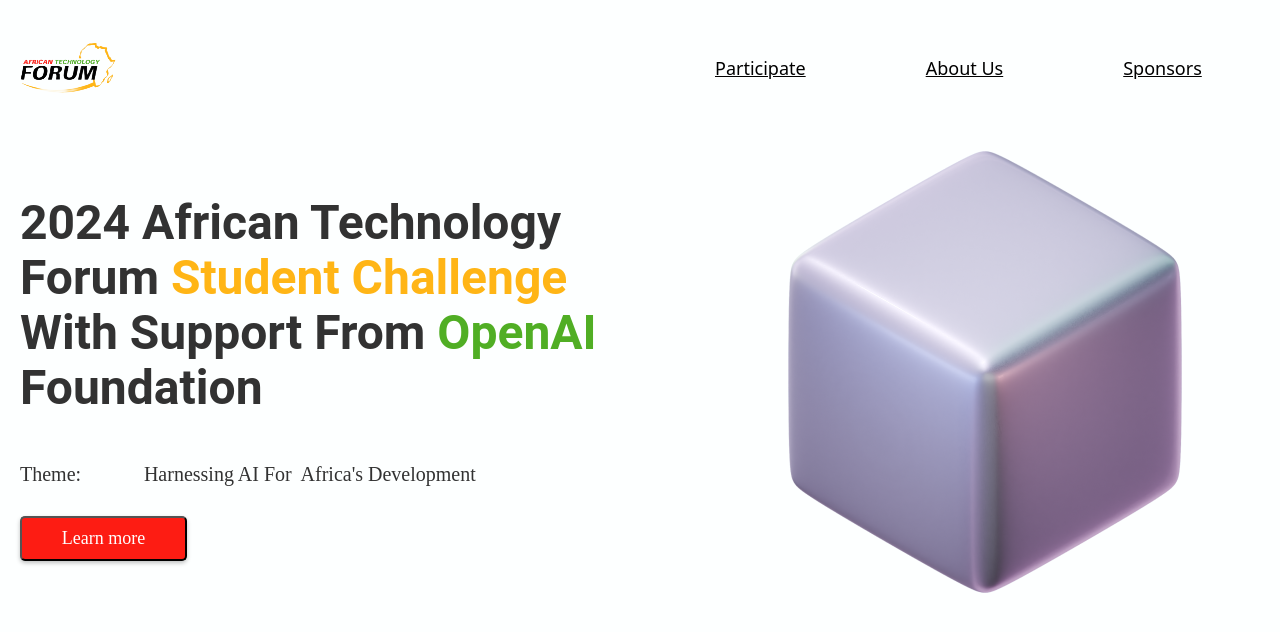
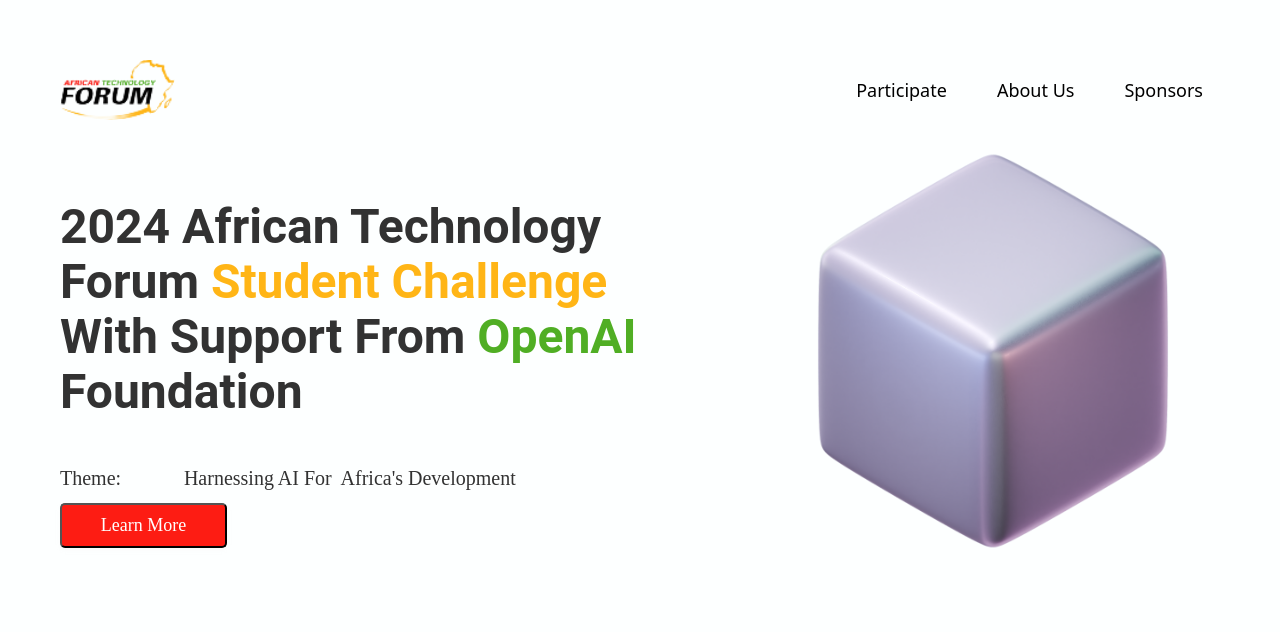
Before and after one commit to atfchallenge/atfchallenge.github.io, a plain HTML site: page index.html in a window 1280 px wide. Drawn offline with Linux system fonts and the light colour scheme.

Commit message:
adjusting the navbar text

```diff
--- a/style.css
+++ b/style.css
@@ -1,16 +1,19 @@
 @import url('https://fonts.googleapis.com/css2?family=Lato:ital@1&display=swap');
 @import url('https://fonts.googleapis.com/css2?family=Lato:ital@1&family=Rubik:ital@1&display=swap');
 
+html {
+    scroll-behavior: smooth;
+}
+
 body {
     background-color: rgb(253, 255, 255);
-    margin: 0px;
+    margin: 40px;
     padding: 0px;
     border: 0px;
 }
 
 .home-section {
     display: flex;
-    /* width: 100%; */
     padding: 20px;
     flex-direction: column;
     justify-content: flex-end;
@@ -30,8 +33,8 @@
 }
 
 .navbar-home img {
-    width: 95.514px;
-    height: 50px;
+    width: 114.616px;
+    height: 60px;
     /* border: 1px solid black; */
 }
 
@@ -40,23 +43,26 @@
     width: 655px;
     color: black;
     /* border: 1px solid black; */
-    align-items: end;
+    /* background-color: #FFB516; */
+    margin-left: 51%;
 }
 
 .navbar-home-text li {
     float: left;
     /* border: 1px solid black; */
     list-style: none;
-    margin: 20px 50px 20px 70px;
+    margin: 0px 0px 0px 50px;
     font-family: Noto Sans;
     font-size: 18px;
     font-style: normal;
     font-weight: 500;
+    align-items: center;
 }
 
 
 a {
     color: black;
+    text-decoration: none;
 }
 
 
@@ -120,16 +126,16 @@
     justify-content: center;
     align-items: center;
     gap: 10px;
-    border-radius: 5px;
+    border-radius: 5px ;
     background: #FD1C13;
-    box-shadow: 0px 2px 4px 0px rgba(0, 0, 0, 0.25);
+    box-shadow: 0px 2px 4px 0px rgba(244, 240, 240, 0.25);
     color: #FFF;
     font-family: Poppins;
     font-size: 18px;
     font-style: normal;
     font-weight: 500;
     line-height: normal;
-    margin-top: 30px;
+    text-transform: capitalize;
 }
 
 .body-left-section {
@@ -138,16 +144,16 @@
 }
 
 .body-right-section {
-    /* width: 500px;
-    height: 450px; */
-    flex-shrink: 0;
     /* border: 1px solid black; */
     /* background-color: aquamarine; */
     height: 100%;
     width: 50%;
     float: right;
+    width: 450px;
 }
 
 .body-right-section img {
-    margin-left: 120px;
+    margin-left: 5%;
+    width: 400px;
+    height: 400px;
 }
```
